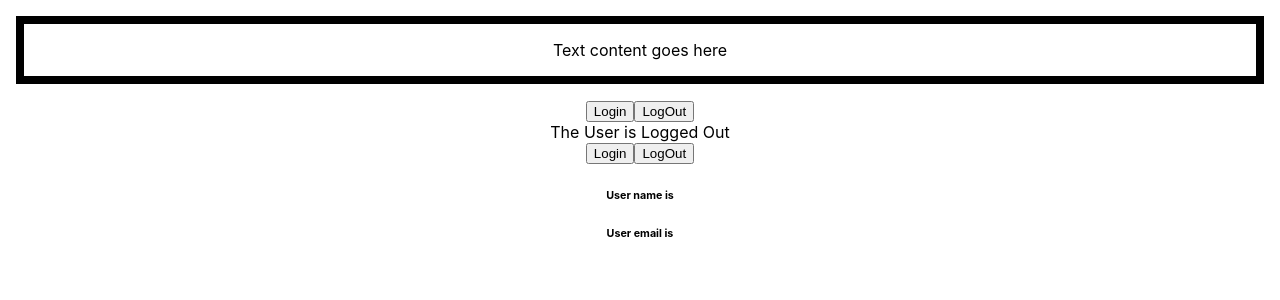
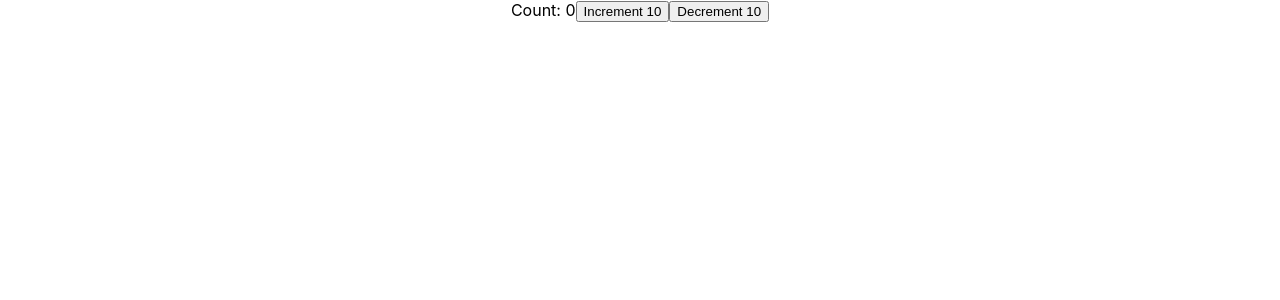
Before and after one commit to SuedePritch/ReactTypescript, a React (Create React App) app: page / in a window 1280 px wide. Shown: the top 300 px of the page. Built offline with nearby package versions, Linux system fonts and the light colour scheme.

Commit message:
useReducer

```diff
--- a/src/App.tsx
+++ b/src/App.tsx
@@ -1,9 +1,10 @@
 import React from 'react';
 import './App.css';
 
-import {User} from './State/User'
-import { LoggedIn } from './State/LoggedIn';
-import { Container } from './components/Container';
+import {Counter} from './State/Counter'
+// import {User} from './State/User'
+// import { LoggedIn } from './State/LoggedIn';
+// import { Container } from './components/Container';
 // import { Input } from './components/Input';
 // import { Button } from './components/Button';
 // import { Greet } from './components/Greet';
@@ -35,16 +36,16 @@
 // ]
   return (
     <div className="App">
-      <Container styles={{border: '8px solid black', padding:'1rem', margin:'1rem'}}></Container>
-      <LoggedIn></LoggedIn>
-      <User/>
-
+      <Counter></Counter>
 
 
 
       {/* <Button handleClick={(event, id)=>{
         console.log('ButtonClicked', event, id)
       }} />
+      <Container styles={{border: '8px solid black', padding:'1rem', margin:'1rem'}}></Container>
+      <LoggedIn></LoggedIn>
+      <User/>
       <Input value='' handleChange={(event) => console.log(event)}></Input>
       <Oscar>
         <Heading>Placeholder Text</Heading>
--- /dev/null
+++ b/src/State/Counter.tsx
@@ -0,0 +1,37 @@
+import { useReducer } from "react";
+type CounterState ={
+    count: number
+}
+
+type CounterAction = {
+    type: string
+    payload: number
+}
+const initialState = {count:0}
+
+
+function reducer(state:CounterState, action: CounterAction){
+    switch(action.type){
+        case 'increment':
+            return {count: state.count + action.payload}
+        case 'decrement':
+            return {count: state.count - action.payload}
+        default:
+            return state
+    }
+}
+
+export const Counter=()=>{
+    const [state,dispatch] = useReducer(reducer, initialState)
+    return(
+        <>
+        Count: {state.count}
+        <button onClick={()=> dispatch({type:'increment' ,payload: 10})}>
+            Increment 10
+        </button>
+        <button onClick={()=> dispatch({type:'decrement' ,payload: 10})}>
+            Decrement 10
+        </button>
+        </>
+    )
+}
```
